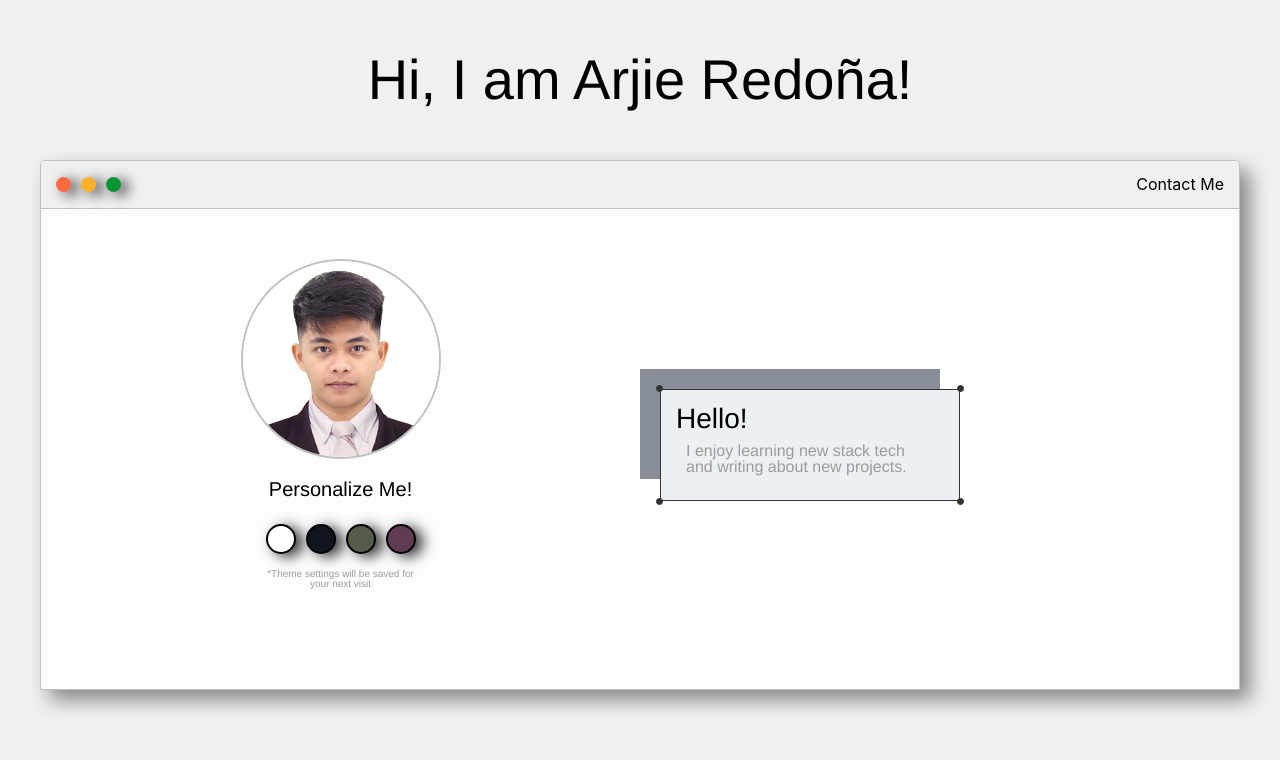
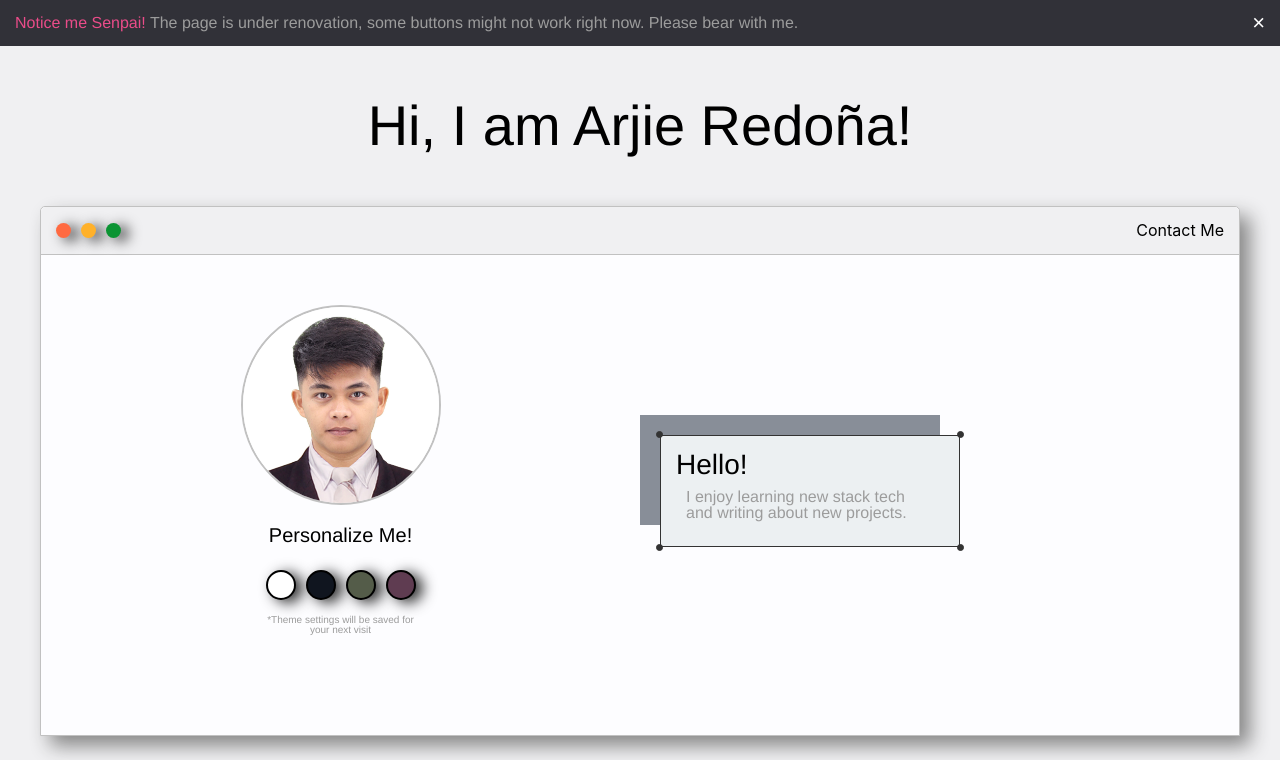
Before and after one commit to Aramxv/XPortfolio, a PHP site: page / in a window 1280 px wide. Shown: the top 760 px of the page. Run offline with PHP 8.4, Linux system fonts and the light colour scheme.

Commit message:
Add a Notice Alert in Header

```diff
--- a/css/index.css
+++ b/css/index.css
@@ -191,6 +191,32 @@ h3 { font-size: 28px; }
 h4 { font-size: 24px; }
 h5 { font-size: 20px; }
 h6 { font-size: 16px; }
+
+.alert {
+    margin:0px;
+    padding: 15px;
+    background-color: #313138;
+    color: white;
+}
+
+.alert strong{
+    color: #EA4C89;
+}
+
+.closebtn {
+    margin-left: 15px;
+    color: white;
+    font-size: 22px;
+    font-weight: normal;
+    line-height: 15px;
+    float: right;
+    cursor: pointer;
+    transition: 0.3s;
+}
+
+.closebtn:hover {
+    color: #EA4C89;
+}
 
 .main-section{
     background-color: var(--mainColor);
--- a/sections/main.sec.php
+++ b/sections/main.sec.php
@@ -1,3 +1,9 @@
+<!-- Notice Board Alert-->
+<div class="alert">
+  <span class="closebtn" onclick="this.parentElement.style.display='none';">&times;</span>
+  <p><strong>Notice me Senpai!</strong> The page is under renovation, some buttons might not work right now. Please bear with me.</p>
+</div>
+<!-- //!Notice Board Alert-->
 <!-- Main Section-->
 <section class="main-section">
     <div class="main-container">
```
